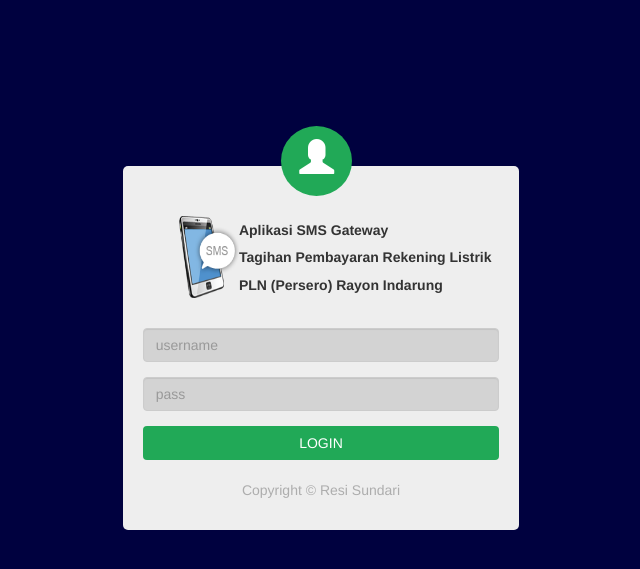
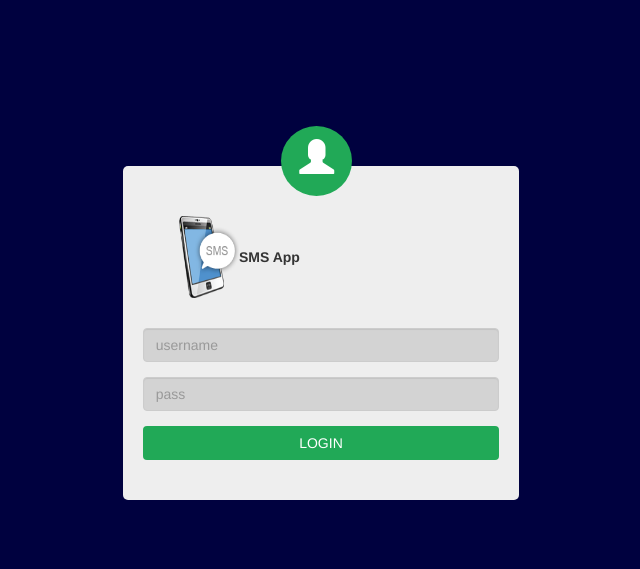
Before and after one commit to 3Code/sms, a PHP site: page / in a window 1280 px wide. Shown: the top 569 px of the page, without its empty margins (319-959 px from the left). Run offline with PHP 8.4, Linux system fonts and the light colour scheme.

Commit message:
Index
Modify index.php (SMS)

```diff
--- a/index.php
+++ b/index.php
@@ -33,13 +33,13 @@
                  <table width="420" border="0">
                   <tr>
                     <td width="94" rowspan="3"><div align="right"><img src="sms.png" width="60" height="82" /></div></td>
-                    <td width="316"><strong>Aplikasi SMS Gateway</strong></td>
+                    <td width="316"><strong>SMS App</strong></td>
                   </tr>
                   <tr>
-                    <td><strong>Tagihan Pembayaran Rekening Listrik</strong></td>
+                    <td><strong></strong></td>
                   </tr>
                   <tr>
-                    <td><strong>PLN (Persero) Rayon Indarung</strong></td>
+                    <td><strong></strong></td>
                   </tr>
                 </table>
                 <p>&nbsp;</p>
@@ -55,7 +55,7 @@
                 <input type="submit" class="btn btn-block btn-custom-green" value="LOGIN" />
 
                 <div class="text-center forget">
-                    <p>Copyright &copy; Resi Sundari</p>
+                    <p></p>
                 </div>
           </form>
         </div>
```
